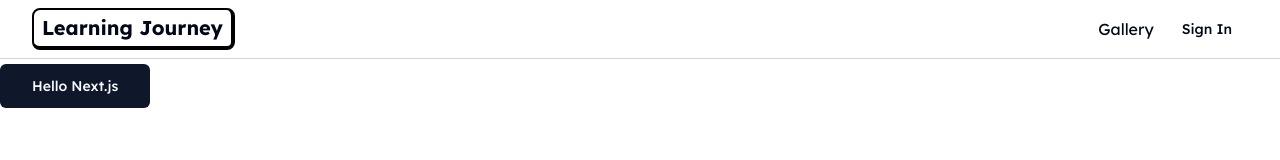
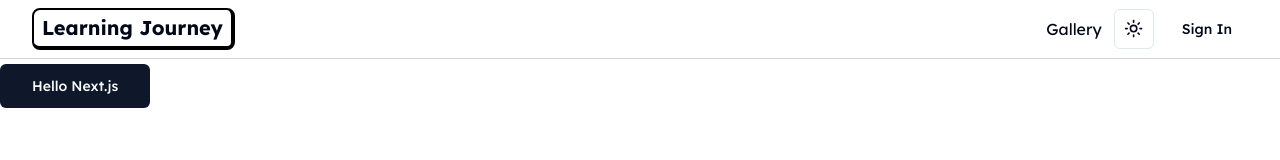
Before and after one commit to OmarMWarraich/ai-learning-journey, a Next.js app: page / in a window 1280 px wide. Shown: the top 160 px of the page. Built offline with nearby package versions, Linux system fonts and the light colour scheme; no server answers.

Commit message:
feat: Dark Mode Toggler

```diff
--- a/package.json
+++ b/package.json
@@ -19,6 +19,7 @@
     "lucide-react": "^0.287.0",
     "next": "13.5.5",
     "next-auth": "^4.23.2",
+    "next-themes": "^0.2.1",
     "react": "^18",
     "react-dom": "^18",
     "tailwind-merge": "^1.14.0",
--- a/src/app/layout.tsx
+++ b/src/app/layout.tsx
@@ -4,6 +4,7 @@
 import './globals.css'
 import { cn } from '@/lib/utils'
 import Navbar from '@/components/Navbar'
+import { Provider } from '@/components/Providers'
 
 const lexend = Lexend({ subsets: ['latin'] })
 
@@ -21,8 +22,10 @@
       <body className={cn(
         lexend.className, 'antialiased min-h-screen pt-16'
       )}>
-        <Navbar />
-        {children}
+        <Provider>
+          <Navbar />
+          {children}
+        </Provider>
       </body>
     </html>
   )
--- a/src/components/Navbar.tsx
+++ b/src/components/Navbar.tsx
@@ -4,6 +4,7 @@
 import SignInButton from './SignInButton'
 import { getAuthSession } from '@/lib/auth'
 import UserAccountNav from './UserAccountNav'
+import { ThemeToggle } from './ThemeToggle'
 
 type Props = {}
 
@@ -11,7 +12,7 @@
     const session = await getAuthSession()
 
   return (
-    <nav className='fixed inset-x-0 top-0 bg-white dark:bg-gray-850 z-[10] h-fit border-b border-zinc-300 py-2'>
+    <nav className='fixed inset-x-0 top-0 bg-white dark:bg-gray-950 z-[10] h-fit border-b border-zinc-300 py-2'>
         <div className="flex items-center justify-center h-full gap-2 px-8 mx-auto sm:justify-between max-w-7xl">
             <Link href='/gallery' className="items-center hidden gap-2 sm:flex">
                 <p className="rounded-lg border-2 border-b-4 border-r-4 border-black px-2 py-1 text-xl font-bold transition-all hover:-translate-y-[2px] md:block dark:border-white">
@@ -31,7 +32,8 @@
                             Settings
                         </Link>
                     </>
-                    )}
+                )}
+                <ThemeToggle className="mr-3" />
                 <div className="flex items-center">
                     {session?.user ? <UserAccountNav user={session.user} /> : <SignInButton />}
                 </div>
--- /dev/null
+++ b/src/components/Providers.tsx
@@ -0,0 +1,17 @@
+"use client"
+
+import * as React from "react"
+import { ThemeProvider as NextThemesProvider } from "next-themes"
+import { type ThemeProviderProps } from "next-themes/dist/types"
+
+export function Provider({ children, ...props }: ThemeProviderProps) {
+  return (
+    <NextThemesProvider
+      attribute="class"
+      enableSystem={true}
+      defaultTheme="system"
+      {...props}
+    >
+      {children}
+    </NextThemesProvider>)
+}
--- /dev/null
+++ b/src/components/ThemeToggle.tsx
@@ -0,0 +1,42 @@
+"use client"
+
+import * as React from "react"
+import { Moon, Sun } from "lucide-react"
+import { useTheme } from "next-themes"
+
+import { Button } from "@/components/ui/button"
+import {
+  DropdownMenu,
+  DropdownMenuContent,
+  DropdownMenuItem,
+  DropdownMenuTrigger,
+} from "@/components/ui/dropdown-menu"
+
+export function ThemeToggle({className, ...props}: React.HTMLAttributes<HTMLDivElement>) {
+  const { setTheme } = useTheme()
+
+  return (
+    <div className={className} {...props}>
+        <DropdownMenu>
+        <DropdownMenuTrigger asChild>
+            <Button variant="outline" size="icon">
+            <Sun className="h-[1.2rem] w-[1.2rem] rotate-0 scale-100 transition-all dark:-rotate-90 dark:scale-0" />
+            <Moon className="absolute h-[1.2rem] w-[1.2rem] rotate-90 scale-0 transition-all dark:rotate-0 dark:scale-100" />
+            <span className="sr-only">Toggle theme</span>
+            </Button>
+        </DropdownMenuTrigger>
+        <DropdownMenuContent align="end">
+            <DropdownMenuItem onClick={() => setTheme("light")}>
+            Light
+            </DropdownMenuItem>
+            <DropdownMenuItem onClick={() => setTheme("dark")}>
+            Dark
+            </DropdownMenuItem>
+            <DropdownMenuItem onClick={() => setTheme("system")}>
+            System
+            </DropdownMenuItem>
+        </DropdownMenuContent>
+        </DropdownMenu>
+    </div>
+  )
+}
```
Also changed, not shown: 1 other file (tests, documents, lock files or other folders).
